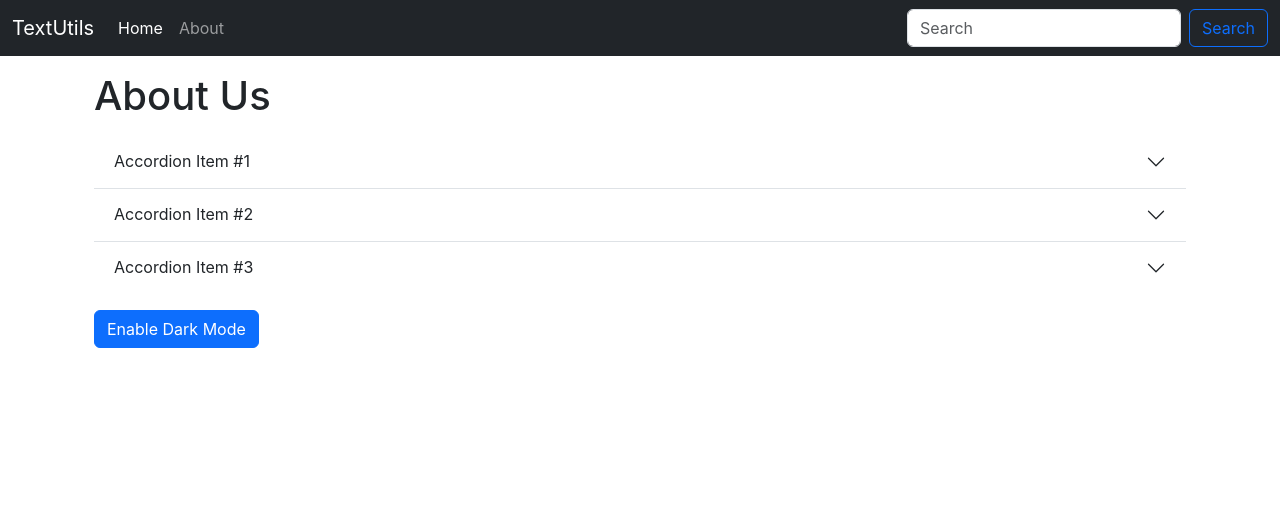
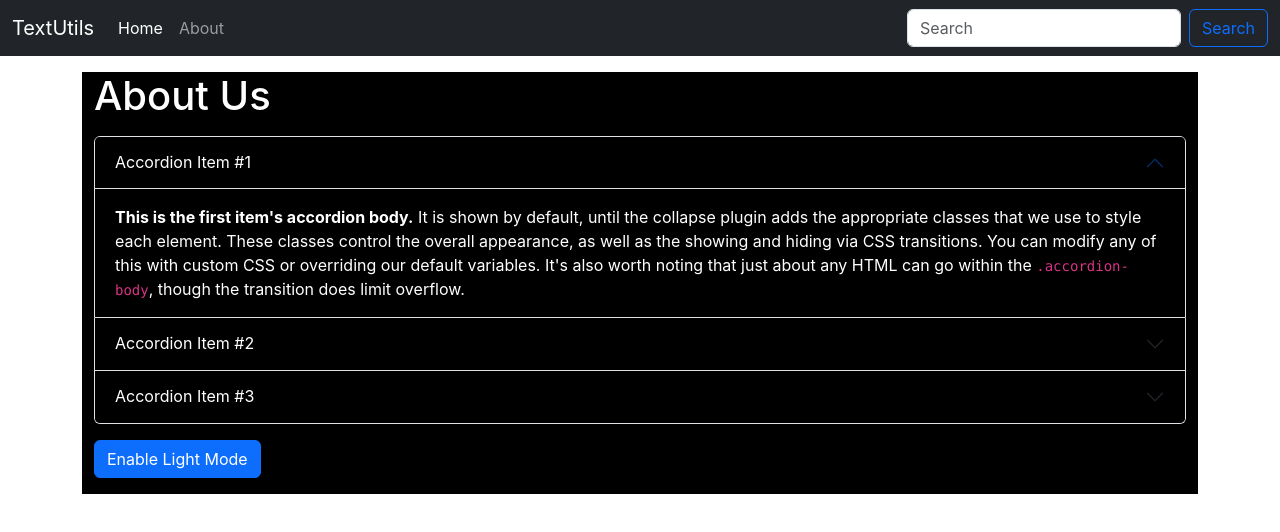
Before and after one commit to nishanlimbuchemjong/React-JS-Full-Beginner-s-Practice, a React (Create React App) app: page / in a window 1280 px wide. Shown: the top 532 px of the page. Built offline with nearby package versions, Linux system fonts and the light colour scheme.

Commit message:
enabled dark and light mode using useState on about.js

```diff
--- a/src/components/About.js
+++ b/src/components/About.js
@@ -1,42 +1,69 @@
-import React from 'react'
+import React, { useState } from 'react'
 
 export default function About() {
+    const [myStyle, setMyStyle] = useState({
+        color: 'white',
+        backgroundColor: 'black'
+    })
+
+    const [btnText, setBtnText] = useState("Enable Light Mode")
+    const toggleStyle = ()=>{
+        if (myStyle.color=='white'){
+            setMyStyle({
+                color: 'black',
+                backgroundColor: 'white'
+            })
+            setBtnText("Enable Dark Mode")
+        } else{
+            setMyStyle({
+                color: 'white',
+                backgroundColor: 'black'
+            })
+            setBtnText("Enable Light Mode")
+        }
+    }
   return (
-    <div className='container'>
+    <div className='container' style={myStyle}>
         <h1 className='my-3'>About Us</h1>
-        <div class="accordion accordion-flush" id="accordionFlushExample">
-            <div class="accordion-item">
-                <h2 class="accordion-header">
-                <button class="accordion-button collapsed" type="button" data-bs-toggle="collapse" data-bs-target="#flush-collapseOne" aria-expanded="false" aria-controls="flush-collapseOne">
+        <div className="accordion" id="accordionExample">
+            <div className="accordion-item" style={myStyle}>
+                <h2 className="accordion-header">
+                <button className="accordion-button" style={myStyle} type="button" data-bs-toggle="collapse" data-bs-target="#collapseOne" aria-expanded="true" aria-controls="collapseOne">
                     Accordion Item #1
                 </button>
                 </h2>
-                <div id="flush-collapseOne" class="accordion-collapse collapse" data-bs-parent="#accordionFlushExample">
-                <div class="accordion-body">Placeholder content for this accordion, which is intended to demonstrate the <code>.accordion-flush</code> class. This is the first item's accordion body.</div>
+                <div id="collapseOne" className="accordion-collapse collapse show" data-bs-parent="#accordionExample">
+                <div className="accordion-body">
+                    <strong>This is the first item's accordion body.</strong> It is shown by default, until the collapse plugin adds the appropriate classes that we use to style each element. These classes control the overall appearance, as well as the showing and hiding via CSS transitions. You can modify any of this with custom CSS or overriding our default variables. It's also worth noting that just about any HTML can go within the <code>.accordion-body</code>, though the transition does limit overflow.
+                </div>
                 </div>
             </div>
-            <div class="accordion-item">
-                <h2 class="accordion-header">
-                <button class="accordion-button collapsed" type="button" data-bs-toggle="collapse" data-bs-target="#flush-collapseTwo" aria-expanded="false" aria-controls="flush-collapseTwo">
+            <div className="accordion-item" style={myStyle}>
+                <h2 className="accordion-header">
+                <button className="accordion-button collapsed" style={myStyle} type="button" data-bs-toggle="collapse" data-bs-target="#collapseTwo" aria-expanded="false" aria-controls="collapseTwo">
                     Accordion Item #2
                 </button>
                 </h2>
-                <div id="flush-collapseTwo" class="accordion-collapse collapse" data-bs-parent="#accordionFlushExample">
-                <div class="accordion-body">Placeholder content for this accordion, which is intended to demonstrate the <code>.accordion-flush</code> class. This is the second item's accordion body. Let's imagine this being filled with some actual content.</div>
+                <div id="collapseTwo" className="accordion-collapse collapse" data-bs-parent="#accordionExample">
+                <div className="accordion-body">
+                    <strong>This is the second item's accordion body.</strong> It is hidden by default, until the collapse plugin adds the appropriate classes that we use to style each element. These classes control the overall appearance, as well as the showing and hiding via CSS transitions. You can modify any of this with custom CSS or overriding our default variables. It's also worth noting that just about any HTML can go within the <code>.accordion-body</code>, though the transition does limit overflow.
+                </div>
                 </div>
             </div>
-            <div class="accordion-item">
-                <h2 class="accordion-header">
-                <button class="accordion-button collapsed" type="button" data-bs-toggle="collapse" data-bs-target="#flush-collapseThree" aria-expanded="false" aria-controls="flush-collapseThree">
+            <div className="accordion-item" style={myStyle}>
+                <h2 className="accordion-header">
+                <button className="accordion-button collapsed" style={myStyle} type="button" data-bs-toggle="collapse" data-bs-target="#collapseThree" aria-expanded="false" aria-controls="collapseThree">
                     Accordion Item #3
                 </button>
                 </h2>
-                <div id="flush-collapseThree" class="accordion-collapse collapse" data-bs-parent="#accordionFlushExample">
-                <div class="accordion-body">Placeholder content for this accordion, which is intended to demonstrate the <code>.accordion-flush</code> class. This is the third item's accordion body. Nothing more exciting happening here in terms of content, but just filling up the space to make it look, at least at first glance, a bit more representative of how this would look in a real-world application.</div>
+                <div id="collapseThree" className="accordion-collapse collapse" data-bs-parent="#accordionExample">
+                <div className="accordion-body">
+                    <strong>This is the third item's accordion body.</strong> It is hidden by default, until the collapse plugin adds the appropriate classes that we use to style each element. These classes control the overall appearance, as well as the showing and hiding via CSS transitions. You can modify any of this with custom CSS or overriding our default variables. It's also worth noting that just about any HTML can go within the <code>.accordion-body</code>, though the transition does limit overflow.
+                </div>
                 </div>
             </div>
         </div>
-        <button className='btn btn-primary my-3'>Enable Dark Mode</button>
+        <button onClick={toggleStyle} type='button' className='btn btn-primary my-3'>{btnText}</button>
     </div>
   )
 }
```
